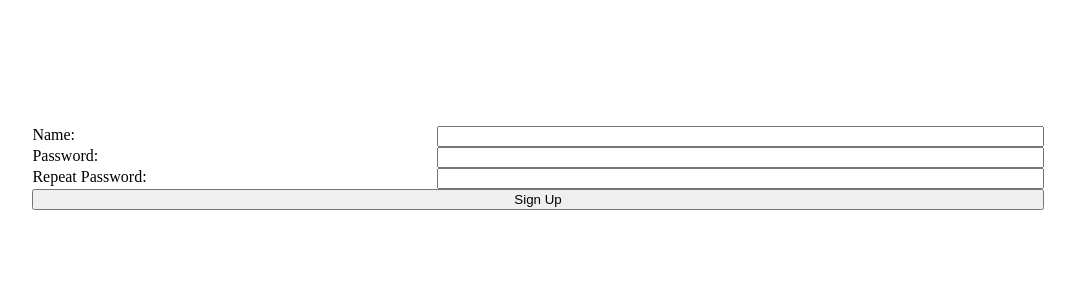
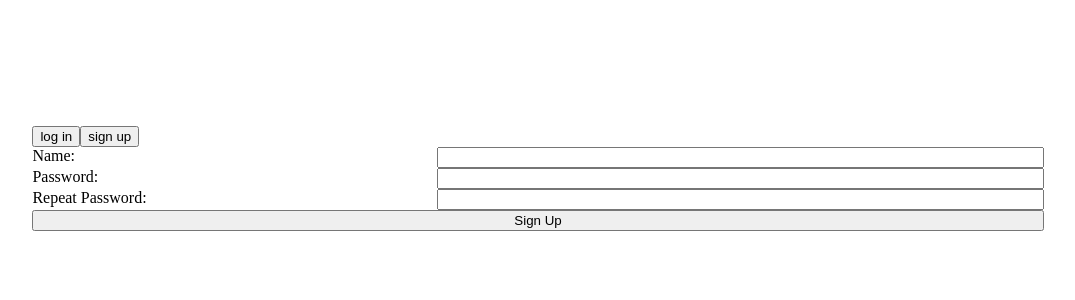
Before and after one commit to aShabat/basalt_di_final, a React (Vite) app: page /signup in a window 1280 px wide. Shown: the top 300 px of the page, without its empty margins (102-1177 px from the left). Built offline with nearby package versions, Linux system fonts and the light colour scheme; no server answers.

Commit message:
fixup! client Navbar

```diff
--- a/src/client/App.tsx
+++ b/src/client/App.tsx
@@ -7,6 +7,8 @@ import { useEffect, useState } from "react"
 import UserContext from "./UserContext"
 import { User } from "../server/types"
 import { getUser } from "./api"
+import Navbar from "./Navbar"
+import { stringify } from "querystring"
 
 function App() {
   const ctx = useState(undefined as User | undefined)
@@ -23,6 +25,7 @@ function App() {
 
   return (
     <UserContext value={ctx}>
+      <Navbar className="navbar" />
       <Routes>
         <Route path="notes/*" element={<Notes />} />
         <Route path="login" element={<LogIn />} />
--- a/src/client/Navbar.tsx
+++ b/src/client/Navbar.tsx
@@ -1,11 +1,17 @@
 import { useContext } from "react"
 import UserContext from "./UserContext"
-import { NavLink, useNavigate } from "react-router"
+import { useNavigate } from "react-router"
 
 export default function Navbar({ className }: { className: string }) {
   const [user, setUser] = useContext(UserContext)
 
   const navigate = useNavigate()
+  function handleLogIn() {
+    navigate("/login")
+  }
+  function handleSignUp() {
+    navigate("/signup")
+  }
   function handleLogOut() {
     setUser(undefined)
     navigate("/")
@@ -15,12 +21,12 @@ export default function Navbar({ className }: { className: string }) {
     <div className={className}>
       {user ? (
         <>
-          <NavLink to="/login">log in</NavLink>
-          <NavLink to="/signup">sign up</NavLink>
+          <button onClick={handleLogOut}>log out</button>
         </>
       ) : (
         <>
-          <button onClick={handleLogOut}>log out</button>
+          <button onClick={handleLogIn}>log in</button>
+          <button onClick={handleSignUp}>sign up</button>
         </>
       )}
     </div>
```
